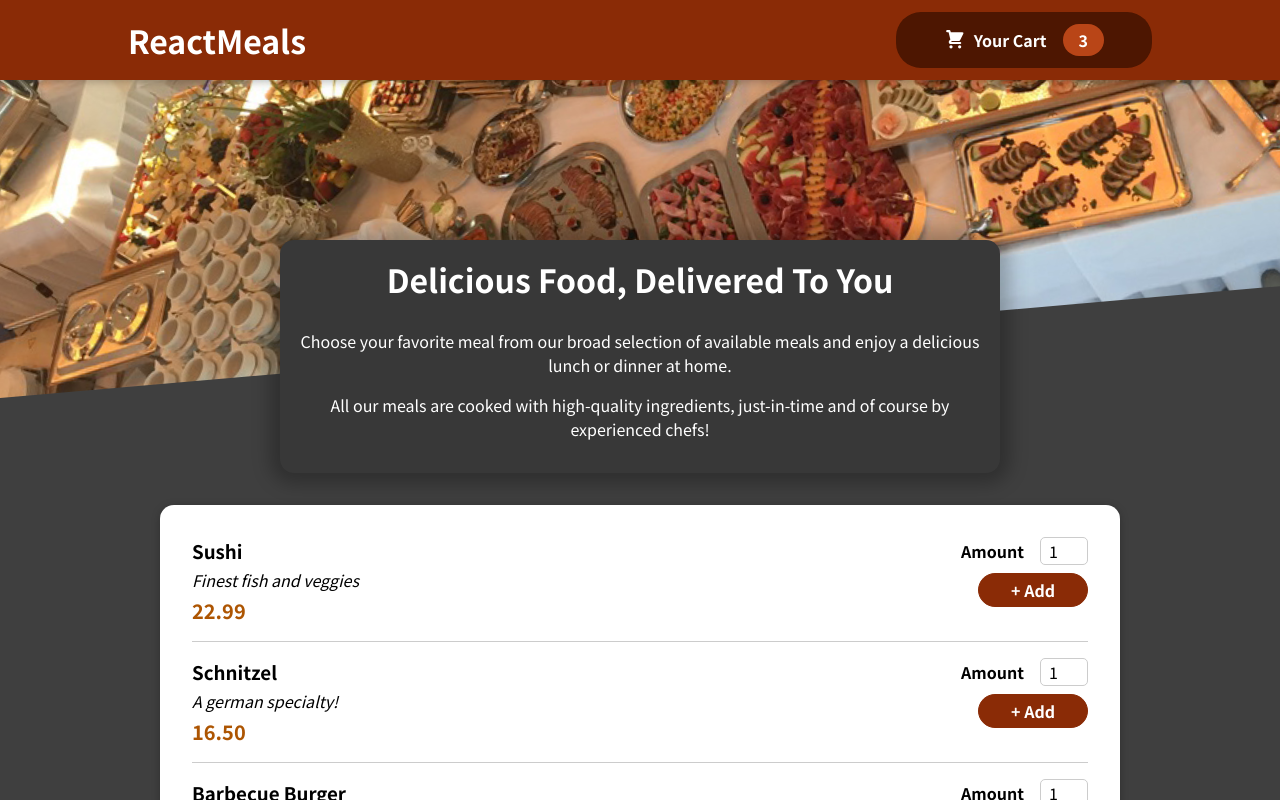
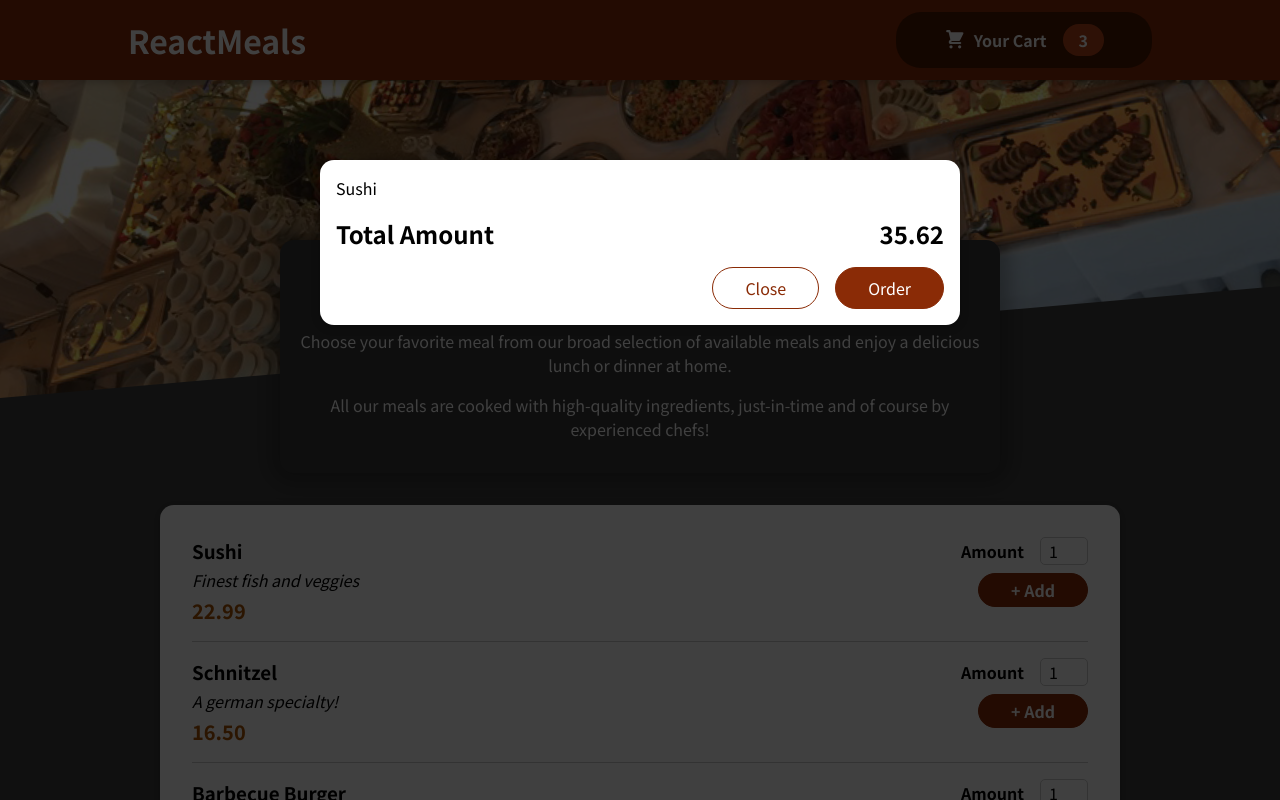
Before and after one commit to arandajm/react-food-order-app, a React (Create React App) app: page / in a window 1280 px wide. Shown: the top 800 px of the page. Built offline with nearby package versions, Linux system fonts and the light colour scheme.

Commit message:
[FTR] - Created Cart and Modal components

```diff
--- a/public/index.html
+++ b/public/index.html
@@ -28,6 +28,8 @@
   </head>
   <body>
     <noscript>You need to enable JavaScript to run this app.</noscript>
+    <!-- Portal to render the modal and the backdrop -->
+    <div id="overlays"></div>
     <div id="root"></div>
     <!--
       This HTML file is a template.
--- a/src/App.js
+++ b/src/App.js
@@ -1,10 +1,12 @@
 import React from "react";
+import Cart from "./components/Cart/Cart";
 import Header from "./components/Layout/Header";
 import Meals from "./components/Meals/Meals";
 
 function App() {
   return (
     <React.Fragment>
+      <Cart />
       <Header />
       <main>
         <Meals />
--- /dev/null
+++ b/src/components/Cart/Cart.js
@@ -0,0 +1,28 @@
+import React from "react";
+import Modal from "../UI/Modal";
+import classes from "./Cart.module.css";
+
+const Cart = () => {
+  const cartItems = (
+    <ul className={classes["cart-items"]}>
+      {[{ id: "c1", name: "Sushi", amount: 2, price: 12.99 }].map((item) => (
+        <li>{item.name}</li>
+      ))}
+    </ul>
+  );
+  return (
+    <Modal>
+      {cartItems}
+      <div className={classes.total}>
+        <span>Total Amount</span>
+        <span>35.62</span>
+      </div>
+      <div className={classes.actions}>
+        <button className={classes["button--alt"]}>Close</button>
+        <button className={classes.button}>Order</button>
+      </div>
+    </Modal>
+  );
+};
+
+export default Cart;
--- /dev/null
+++ b/src/components/Cart/Cart.module.css
@@ -0,0 +1,46 @@
+.cart-items {
+  list-style: none;
+  margin: 0;
+  padding: 0;
+  max-height: 20rem;
+  overflow: auto;
+}
+
+.total {
+  display: flex;
+  justify-content: space-between;
+  align-items: center;
+  font-weight: bold;
+  font-size: 1.5rem;
+  margin: 1rem 0;
+}
+
+.actions {
+  text-align: right;
+}
+
+.actions button {
+  font: inherit;
+  cursor: pointer;
+  background-color: transparent;
+  border: 1px solid #8a2b06;
+  padding: 0.5rem 2rem;
+  border-radius: 25px;
+  margin-left: 1rem;
+}
+
+.actions button:hover,
+.actions button:active {
+  background-color: #5a1a01;
+  border-color: #5a1a01;
+  color: white;
+}
+
+.actions .button--alt {
+  color: #8a2b06;
+}
+
+.actions .button {
+  background-color: #8a2b06;
+  color: white;
+}
--- /dev/null
+++ b/src/components/UI/Modal.js
@@ -0,0 +1,31 @@
+import React from "react";
+import ReactDOM from "react-dom";
+
+import classes from "./Modal.module.css";
+
+const Backdrop = () => {
+  return <div className={classes.backdrop}></div>;
+};
+const ModalOverlay = ({ children }) => {
+  return (
+    <div className={classes.modal}>
+      <div className={classes.content}>{children}</div>
+    </div>
+  );
+};
+
+const portalElement = () => document.getElementById("overlays");
+
+const Modal = ({ children }) => {
+  return (
+    <React.Fragment>
+      {ReactDOM.createPortal(<Backdrop />, portalElement("overlay"))}
+      {ReactDOM.createPortal(
+        <ModalOverlay>{children}</ModalOverlay>,
+        portalElement("overlay")
+      )}
+    </React.Fragment>
+  );
+};
+
+export default Modal;
--- /dev/null
+++ b/src/components/UI/Modal.module.css
@@ -0,0 +1,40 @@
+.backdrop {
+  position: fixed;
+  top: 0;
+  left: 0;
+  width: 100%;
+  height: 100vh;
+  z-index: 20;
+  background-color: rgba(0, 0, 0, 0.75);
+}
+
+.modal {
+  position: fixed;
+  top: 20vh;
+  left: 5%;
+  width: 90%;
+  background-color: white;
+  padding: 1rem;
+  border-radius: 14px;
+  box-shadow: 0 2px 8px rgba(0, 0, 0, 0.25);
+  z-index: 30;
+  animation: slide-down 300ms ease-out forwards;
+}
+
+@media (min-width: 768px) {
+  .modal {
+    width: 40rem;
+    left: calc(50% - 20rem);
+  }
+}
+
+@keyframes slide-down {
+  from {
+    opacity: 0;
+    transform: translateY(-3rem);
+  }
+  to {
+    opacity: 1;
+    transform: translateY(0);
+  }
+}
```
Also changed, not shown: 1 other file (tests, documents, lock files or other folders).
